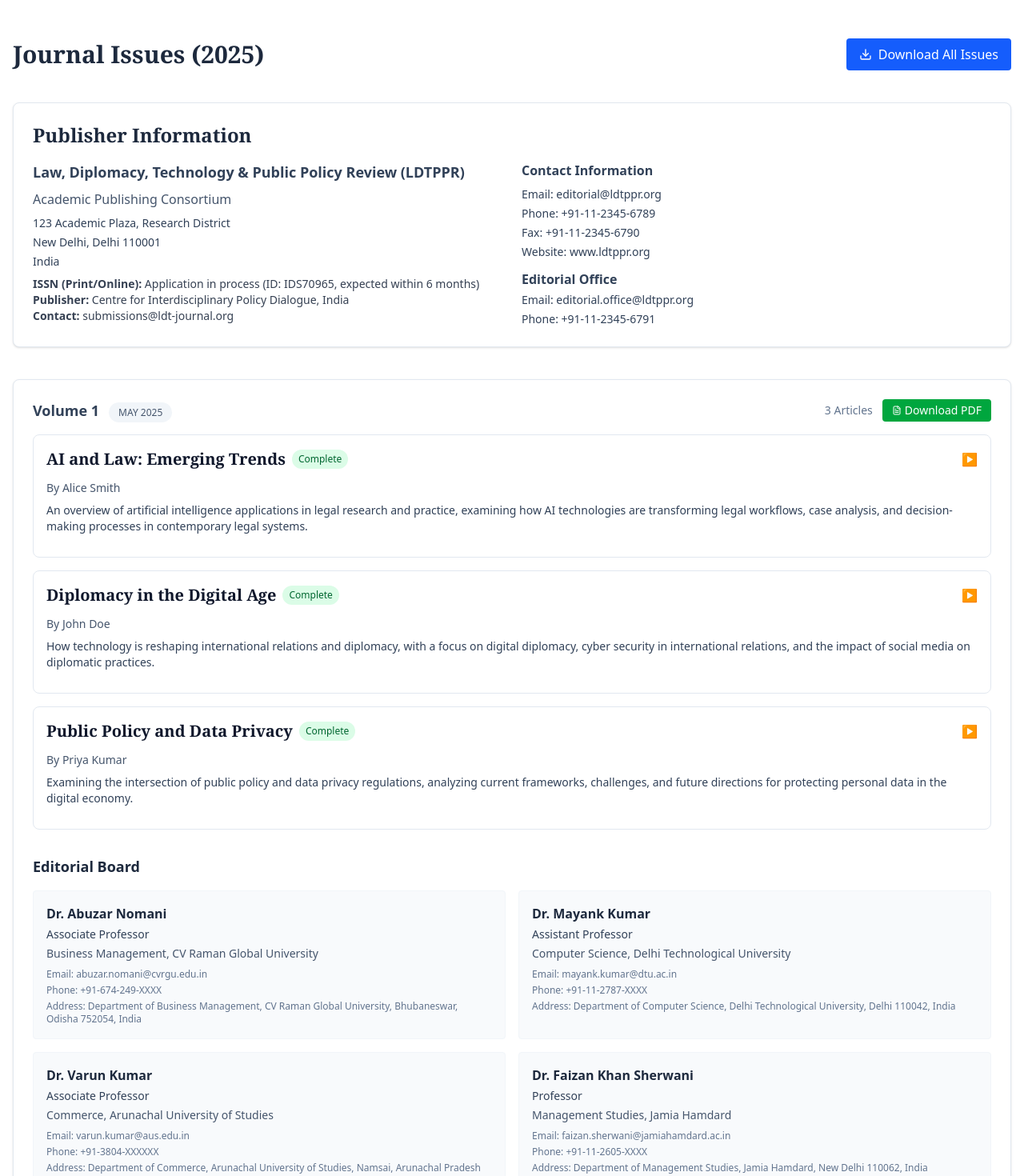
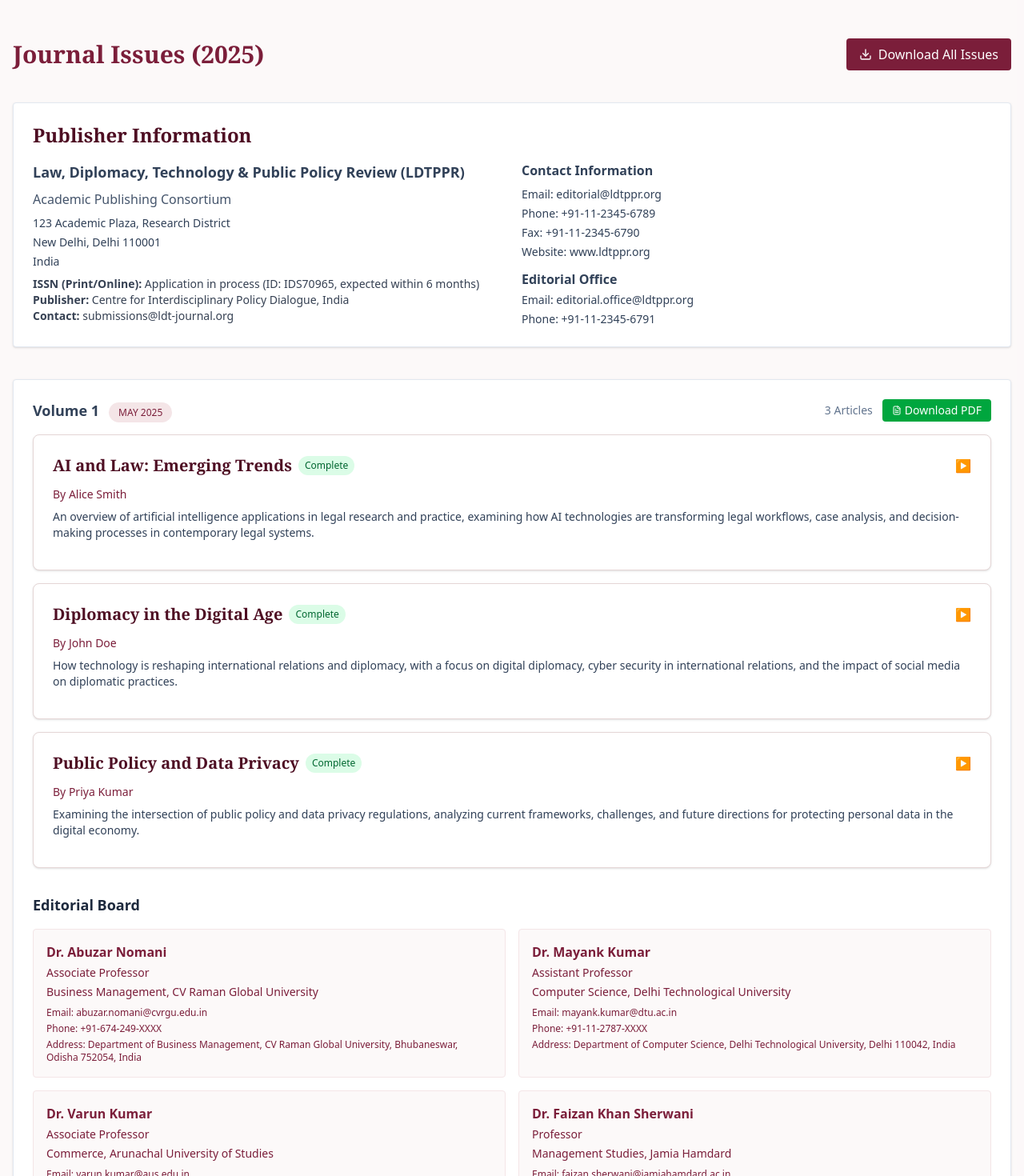
Before and after one commit to wajahatmazaharkhan/JMS_IISPPR, a React (Vite) app in the folder client/: page /editions in a window 1280 px wide. Shown: the top 1470 px of the page at 80% size. Built offline with nearby package versions, Linux system fonts and the light colour scheme.

Commit message:
style journal editions

```diff
--- a/client/src/pages/EditionsPage.jsx
+++ b/client/src/pages/EditionsPage.jsx
@@ -284,13 +284,14 @@ const EditionsPage = () => {
   };
 
   return (
-    <div className="max-w-7xl mx-auto px-4 py-12">
+    <div className="mx-auto w-full flex justify-center bg-primary-light/25 px-4 py-12">
+    <div className='max-w-7xl'>
       <div className="flex justify-between items-center mb-10">
-        <h1 className="text-3xl font-serif font-bold text-center text-slate-800">Journal Issues (2025)</h1>
+        <h1 className="text-3xl font-serif font-bold text-center text-primary">Journal Issues (2025)</h1>
         <button
           onClick={handleDownloadAllIssues}
           disabled={downloading.all}
-          className="inline-flex items-center px-4 py-2 bg-blue-600 text-white font-medium rounded hover:bg-blue-700 transition-colors disabled:opacity-50"
+          className="inline-flex items-center px-4 py-2 bg-primary text-white font-medium rounded hover:bg-primary-dark transition disabled:opacity-50"
         >
           <Download className="w-4 h-4 mr-2" />
           {downloading.all ? 'Generating...' : 'Download All Issues'}
@@ -298,8 +299,8 @@ const EditionsPage = () => {
       </div>
 
       {/* Publisher Information Section */}
-      <div className="bg-white border border-slate-200 rounded-lg shadow p-6 mb-10">
-        <h2 className="text-2xl font-serif font-bold text-slate-800 mb-4">Publisher Information</h2>
+      <div className="border border-slate-200  mb-10 p-6 w-full mx-auto bg-white rounded shadow">
+        <h2 className="text-2xl font-serif font-bold text-primary-dark mb-4">Publisher Information</h2>
         <div className="grid md:grid-cols-2 gap-6">
           <div>
             <h3 className="text-lg font-semibold text-slate-700 mb-2">{publisher.name}</h3>
@@ -340,11 +341,11 @@ const EditionsPage = () => {
           const isValidCount = articleCount >= 2 && articleCount <= 5;
           const issueKey = `${issue.month}${issue.year}`;
           return (
-            <div key={issue.volume} className="bg-white border border-slate-200 rounded-lg shadow p-6">
+            <div key={issue.volume} className="border border-slate-200  mb-10 p-6 w-full mx-auto bg-white rounded shadow">
               <div className="flex items-center justify-between mb-4">
                 <div>
                   <span className="text-lg font-semibold text-slate-700">Volume {issue.volume}</span>
-                  <span className="ml-3 px-3 py-1 bg-slate-100 text-slate-600 rounded-full text-xs font-medium uppercase">{issue.month} {issue.year}</span>
+                  <span className="bg-primary-light text-primary px-3 py-1 rounded-full text-xs font-medium uppercase mx-3">{issue.month} {issue.year}</span>
                 </div>
                 <div className="flex items-center space-x-3">
                   <span className="text-sm text-slate-500">{articleCount} Articles</span>
@@ -368,10 +369,10 @@ const EditionsPage = () => {
                   const isComplete = checkArticleCompleteness(article);
                   const isExpanded = expandedArticles.has(article.id);
                   return (
-                    <div key={article.id} className="border border-slate-200 rounded-lg p-4">
+                    <div key={article.id} className="bg-white shadow-sm border border-accent-light rounded-lg p-6 flex flex-col hover:border-primary hover:shadow-md transition-all duration-300">
                       <div className="flex items-center justify-between mb-3">
                         <div className="flex items-center space-x-2">
-                          <h2 className="text-xl font-serif font-semibold text-slate-900">{article.title}</h2>
+                          <h2 className="text-xl font-serif font-semibold text-primary-dark">{article.title}</h2>
                           {isComplete ? (
                             <span className="px-2 py-1 bg-green-100 text-green-800 text-xs rounded-full">Complete</span>
                           ) : (
@@ -385,7 +386,7 @@ const EditionsPage = () => {
                           {isExpanded ? '▼' : '▶'}
                         </button>
                       </div>
-                      <div className="text-sm text-slate-600 mb-2">By {article.author}</div>
+                      <div className="text-sm text-primary mb-2">By {article.author}</div>
                       <div className="text-slate-700 text-sm mb-3">{article.abstract}</div>
 
                       {isExpanded && (
@@ -458,11 +459,11 @@ const EditionsPage = () => {
                 <h3 className="text-lg font-semibold text-slate-800 mb-4">Editorial Board</h3>
                 <div className="grid grid-cols-1 lg:grid-cols-2 gap-4">
                   {editorialBoard.map((member, idx) => (
-                    <div key={idx} className="bg-slate-50 border border-slate-100 rounded p-4">
-                      <div className="font-semibold text-slate-800 mb-1">{member.name}</div>
-                      <div className="text-sm text-slate-700 mb-1">{member.designation}</div>
-                      <div className="text-sm text-slate-600 mb-2">{member.department}, {member.institution}</div>
-                      <div className="text-xs text-slate-500 space-y-1">
+                    <div key={idx} className="bg-primary-light/25 text-primary border border-primary-light rounded-sm p-4">
+                      <div className="font-semibold mb-1">{member.name}</div>
+                      <div className="text-sm mb-1">{member.designation}</div>
+                      <div className="text-sm  mb-2">{member.department}, {member.institution}</div>
+                      <div className="text-xs space-y-1">
                         <div><span className="font-medium">Email:</span> {member.email}</div>
                         <div><span className="font-medium">Phone:</span> {member.phone}</div>
                         <div><span className="font-medium">Address:</span> {member.address}</div>
@@ -476,6 +477,8 @@ const EditionsPage = () => {
         })}
       </div>
     </div>
+
+    </div>
   );
 };
 
```
